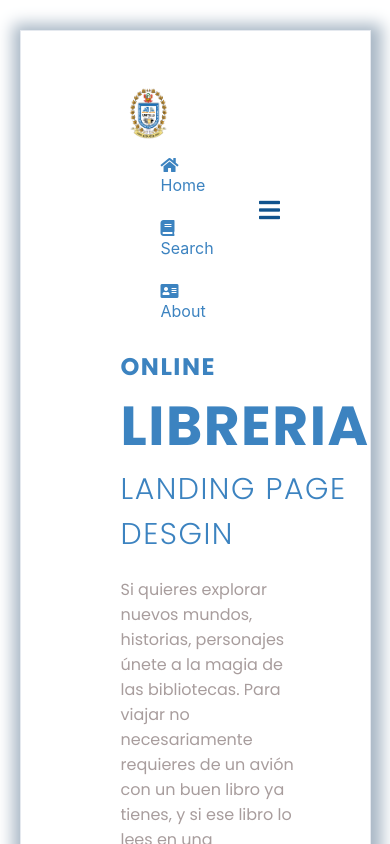
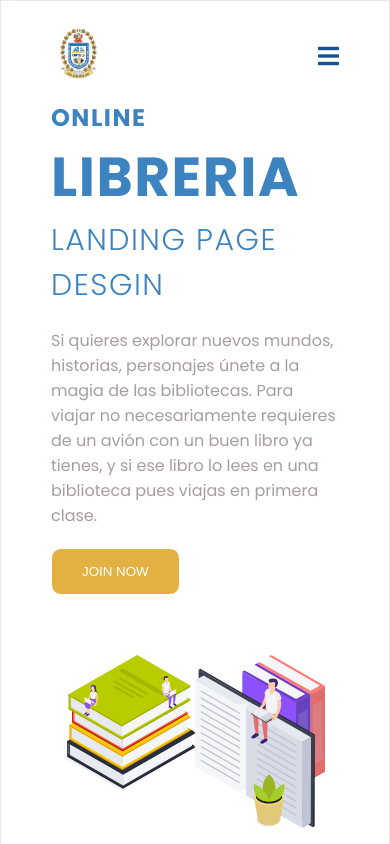
Before and after one commit to akanzadev/BibliotecaUntels, a React (Create React App) app: page / in a window 390 px wide. Shown: the top 844 px of the page. Built offline with nearby package versions, Linux system fonts and the light colour scheme.

Commit message:
nav responsive

```diff
--- a/src/Components/Header/Header.css
+++ b/src/Components/Header/Header.css
@@ -12,3 +12,12 @@
   border: 1px solid #e5e9ef;
   padding: 40px 100px;
 }
+@media screen and (max-width: 900px) {
+  .header{
+    padding: 0px;
+  }
+  .header-content {
+    width: 100%;
+    padding: 10px 50px;
+  }
+}
--- a/src/Components/Home/Home.css
+++ b/src/Components/Home/Home.css
@@ -45,7 +45,14 @@
   outline: none;
   border: none;
   color: white;
-  padding: 10px 30px;
+  padding: 15px 30px;
+  border: 1px solid white;
+  cursor: pointer;
+}
+.home-text button:hover {
+  background-color: white;
+  border: 1px solid #e3b142;
+  color: #e3b142;
 }
 .home-img {
   flex-basis: 50%;
@@ -64,10 +71,25 @@
   .home-text {
     flex-basis: 100%;
   }
-
   .home-img {
     padding-top: 60px;
     flex-basis: 50%;
     margin: auto;
   }
 }
+@media screen and (max-width: 425px) {
+  .home-text {
+    flex-basis: 100%;
+  }
+  .home-text p {
+    width: 100%;
+  }
+  .home-img {
+    padding: 60px 0px;
+    flex-basis: 90%;
+    margin: auto;
+  }
+  .home-img img {
+    width: 100%;
+  }
+}
--- a/src/Components/Nav/Nav.css
+++ b/src/Components/Nav/Nav.css
@@ -13,10 +13,11 @@
   align-items: center;
 }
 .nav-hamburger {
+  display: none;
   position: absolute;
   right: 0%;
   top: 50%;
-  transform: translate(50%, -50%);
+  transform: translate(0%, -50%);
 }
 .nav-hamburger i {
   font-size: 24px;
@@ -45,8 +46,49 @@
   cursor: pointer;
   border-bottom: 3px solid transparent;
   transition: all 500ms;
+  display: flex;
+  flex-wrap: wrap;
+  align-items: center;
+  justify-content: center;
+}
+.nav-list__item a i {
+  padding: 0px 10px;
+  font-size: 20px;
 }
 .nav-list__item:hover a {
   background-color: rgba(17, 83, 141, 0.7);
   color: white;
 }
+@media screen and (max-width: 900px) {
+  #nav{
+    position: sticky;
+    top: 0;
+    background-color: white;
+  }
+  .nav-list {
+    display: none;
+    position: absolute;
+    top: 100%;
+    right: 0;
+    flex-direction: column;
+    justify-content: flex-end;
+    z-index: 13;
+    background-color: #ffff;
+    border-radius: 20px;
+    border: 2px solid var(--colorAzul);
+  }
+  .nav-list.show {
+    display: flex;
+  }
+  .nav-list__item {
+    width: 100%;
+  }
+  .nav-list__item a {
+    text-align: end;
+    color: var(--colorAzul);
+    padding: 10px 30px;
+  }
+  .nav-hamburger {
+    display: block;
+  }
+}
--- a/src/Components/Nav/Nav.js
+++ b/src/Components/Nav/Nav.js
@@ -6,6 +6,7 @@ const Nav = () => {
   const showMenu = () => {
     setshow(!show);
   };
+
   return (
     <Fragment>
       <div id="nav">
```
